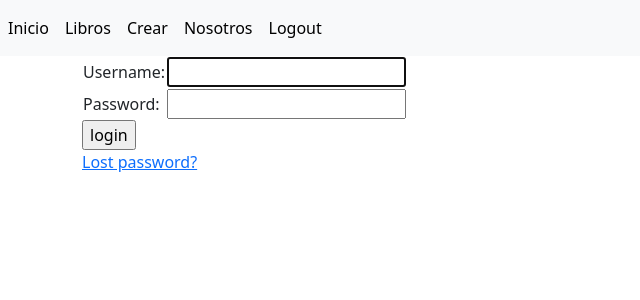
After one commit to juan-ad/ejercicioBiblioteca, a Django app: page /accounts/login/ in a window 1280 px wide. The commit adds this page. Shown: the top 300 px of the page, without its empty margins (0-640 px from the left). Run offline with Django 4.2, Linux system fonts and the light colour scheme.

Commit message:
Proyecto Finalizado version-1

```diff
--- a/biblioteca/settings.py
+++ b/biblioteca/settings.py
@@ -32,13 +32,13 @@ ALLOWED_HOSTS = []
 # Application definition
 
 INSTALLED_APPS = [
+    'libreria',
     'django.contrib.admin',
     'django.contrib.auth',
     'django.contrib.contenttypes',
     'django.contrib.sessions',
     'django.contrib.messages',
-    'django.contrib.staticfiles',
-    'libreria'
+    'django.contrib.staticfiles'
 ]
 
 MIDDLEWARE = [
@@ -126,3 +126,5 @@ MEDIA_RUT = os.path.join(BASE_DIR, '')
 MEDIA_URL = '/imagenes/'
 
 DEFAULT_AUTO_FIELD = 'django.db.models.BigAutoField'
+
+LOGIN_REDIRECT_URL = '/'
--- a/biblioteca/urls.py
+++ b/biblioteca/urls.py
@@ -15,8 +15,11 @@ Including another URLconf
 """
 from django.contrib import admin
 from django.urls import path, include
+from django.contrib.auth import views as auth_views
 
 urlpatterns = [
     path('admin/', admin.site.urls),
-    path('', include('libreria.urls'))
+    path('', include('libreria.urls')),
+    #path('logout', auth_views.logout_then_login, name='logout'),
+    path('accounts/', include('django.contrib.auth.urls')),
 ]
--- a/libreria/templates/base.html
+++ b/libreria/templates/base.html
@@ -14,8 +14,8 @@
             <a class="nav-item nav-link active" href="{% url 'inicio' %}"> Inicio </a>
             <a class="nav-item nav-link active" href="{% url 'libros' %}"> Libros </a>
             <a class="nav-item nav-link active" href="{% url 'crear' %}"> Crear </a>
-            <a class="nav-item nav-link active" href="{% url 'editar' %}"> Editar </a>
             <a class="nav-item nav-link active" href="{% url 'nosotros' %}"> Nosotros </a>
+            <a class="nav-item nav-link active" href="{% url 'logout' %}"> Logout </a>
         </div>
     </nav>
 
--- a/libreria/templates/libros/index.html
+++ b/libreria/templates/libros/index.html
@@ -31,8 +31,8 @@
                             </td>
                             <td>{{libro.descripcion}}</td>
                             <td>
-                                <a name="" id="" class="btn btn-info" href="{% url 'editar' %}" role="button">Editar</a>
-                                <a name="" id="" class="btn btn-info" href="{% url 'delete' libro.id %}" role="button">Borrar</a>
+                                <a name="" id="" class="btn btn-info" href="{% url 'editar' libro.id %}" role="button">Editar</a>
+                                <a name="" id="" class="btn btn-info" href="{% url 'borrar' libro.id %}" role="button">Borrar</a>
                             </td>
                         </tr>
                         {% endfor %}
--- /dev/null
+++ b/libreria/templates/registration/login.html
@@ -0,0 +1,39 @@
+{% extends 'base.html' %}
+
+{% block titulo %} Inicio de Sesión {% endblock %}
+
+{% block contenido %}
+
+{% if form.errors %}
+    <p>Your username and password didn't match. Please try again.</p>
+{% endif %}
+
+{% if next %}
+    {% if user.is_authenticated %}
+        <p>Your account doesn't have access to this page. To proceed,
+        please login with an account that has access.</p>
+    {% else %}
+        <p>Please login to see this page.</p>
+    {% endif %}
+{% endif %}
+
+<form method="post" action="{% url 'login' %}">
+    {% csrf_token %}
+    <table>
+    <tr>
+        <td>{{ form.username.label_tag }}</td>
+        <td>{{ form.username }}</td>
+    </tr>
+    <tr>
+        <td>{{ form.password.label_tag }}</td>
+        <td>{{ form.password }}</td>
+    </tr>
+    </table>
+    <input type="submit" value="login">
+    <input type="hidden" name="next" value="{{ next }}">
+</form>
+
+{# Assumes you setup the password_reset view in your URLconf #}
+<p><a href="{% url 'password_reset' %}">Lost password?</a></p>
+
+{% endblock %}
--- a/libreria/urls.py
+++ b/libreria/urls.py
@@ -8,6 +8,6 @@ urlpatterns = [
     path('nosotros', views.nosotros, name='nosotros'),
     path('libros', views.libros, name='libros'),
     path('libros/crear', views.crear, name='crear'),
-    path('libros/editar', views.editar, name='editar'),
-    path('libros/delete/<int:pk>', views.delete, name='delete'),
+    path('editar/<int:id>', views.editar, name='editar'),
+    path('borrar/<int:id>', views.borrar, name='borrar'),
 ] + static(settings.MEDIA_URL, document_root=settings.MEDIA_ROOT)
```
Also changed, not shown: libreria/templates/registration/logged_out.html (added, +8 -0 lines), libreria/views.py (+15 -6 lines).
